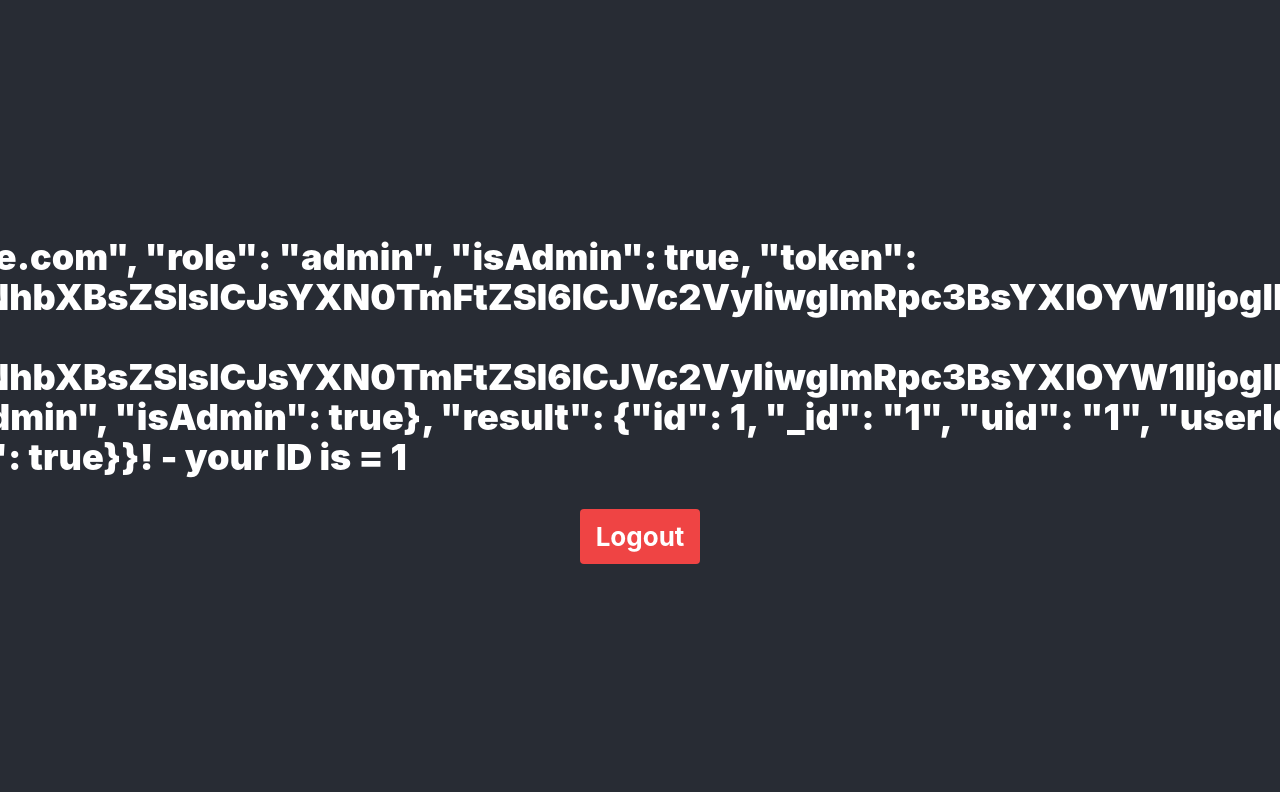
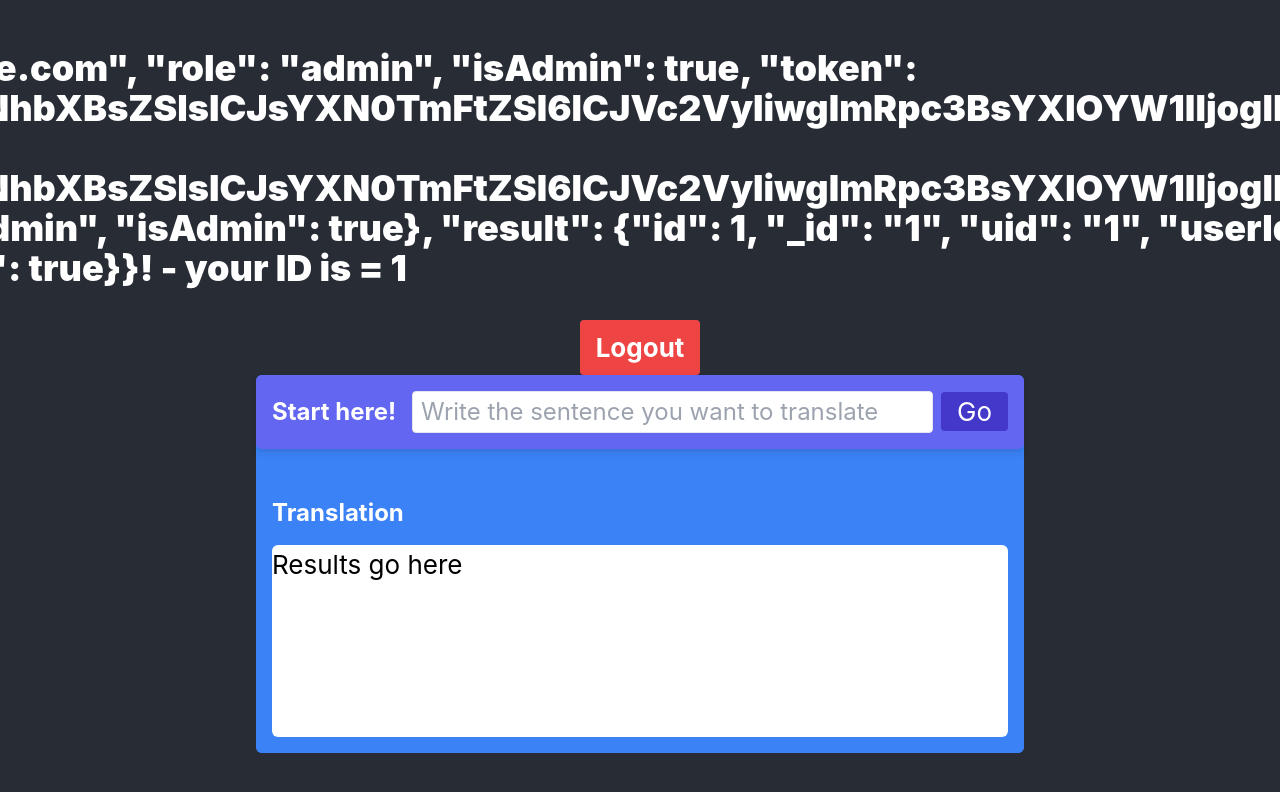
Before and after one commit to GJRTSN/js-a2-signlangtranslator, a React (Create React App) app: page /translator in a window 1280 px wide. Shown: the top 792 px of the page. Built offline with nearby package versions, Linux system fonts and the light colour scheme; sample sign-in values are in the browser's storage.

Commit message:
feat: add storing of user sentence in API

```diff
--- a/src/api/userService.js
+++ b/src/api/userService.js
@@ -2,12 +2,11 @@ import { apiHeaders } from "./config";
 
 const baseUrl = "https://branch-amplified-hydrofoil.glitch.me/translations";
 
-// General-purpose request function that takes custom error messages.
 const requestData = async (url, options, errorMsg) => {
   try {
     const response = await fetch(url, options);
     if (!response.ok) {
-      throw new Error(errorMsg || response.statusText); // Use custom error message if provided.
+      throw new Error(errorMsg || response.statusText);
     }
     return [null, await response.json()];
   } catch (error) {
@@ -15,7 +14,7 @@ const requestData = async (url, options, errorMsg) => {
   }
 };
 
-// Create a new user with custom error message.
+// Create a new user
 const createNewUser = async (username) => {
   return requestData(
     baseUrl,
@@ -28,7 +27,7 @@ const createNewUser = async (username) => {
   );
 };
 
-// Fetch an existing user with custom error message.
+// Fetch an existing user
 const findExistingUser = async (username) => {
   return requestData(
     `${baseUrl}?username=${username}`,
@@ -37,14 +36,14 @@ const findExistingUser = async (username) => {
   );
 };
 
-// Manages user login. Will search for an existing user or create a new one if not found.
+// Search for existing user or create new
 export const loginUser = async (username) => {
   const [error, user] = await findExistingUser(username);
   if (error) return [error, null];
   return user.length ? [null, user.pop()] : createNewUser(username);
 };
 
-// Fetch a user by their ID with custom error message.
+// Fetch a user by their ID.
 export const findUserById = async (userId) => {
   return requestData(
     `${baseUrl}/${userId}`,
@@ -52,3 +51,35 @@ export const findUserById = async (userId) => {
     `Unable to find user with ID: ${userId}.`
   );
 };
+
+// Update a users translations
+export const updateTranslations = async (userId, newTranslation) => {
+  try {
+    // Get current data
+    const [errorFetching, userData] = await findUserById(userId);
+    if (errorFetching) {
+      throw new Error(errorFetching);
+    }
+
+    // Append new translation to current list
+    const updatedTranslations = [...userData.translations, newTranslation];
+
+    // Send updated list back to API
+    const response = await fetch(`${baseUrl}/${userId}`, {
+      method: "PUT",
+      headers: apiHeaders(),
+      body: JSON.stringify({
+        ...userData,
+        translations: updatedTranslations,
+      }),
+    });
+
+    if (!response.ok) {
+      throw new Error("Unable to update translations");
+    }
+
+    return [null, await response.json()];
+  } catch (error) {
+    return [error.message, null];
+  }
+};
--- a/src/components/TranslatePage.jsx
+++ b/src/components/TranslatePage.jsx
@@ -14,7 +14,7 @@ function TranslatePage() {
         Welcome to the translator, {username}! - your ID is = {userId}
       </p>
       <Logout />
-      <div>{/* <Translator /> */}</div>
+      <Translator />
     </div>
   );
 }
--- a/src/components/Translator.jsx
+++ b/src/components/Translator.jsx
@@ -1,6 +1,26 @@
-import React, { useEffect } from "react";
+import React, { useState } from "react";
+import { useSelector } from "react-redux";
+import { updateTranslations } from "../api/userService";
 
 function Translator() {
+  const [inputText, setInputText] = useState("");
+
+  // Get userId from store
+  const userId = useSelector((state) => state.user.userId);
+
+  const handleSubmit = async () => {
+    if (inputText.trim()) {
+      // Call API function to update translations
+      const [error] = await updateTranslations(userId, inputText);
+      if (error) {
+        console.error("Failed to update translations:", error);
+        return;
+      }
+      // Clear input to allow new sentence
+      setInputText("");
+    }
+  };
+
   return (
     <div
       id="translatorContainer"
@@ -12,12 +32,14 @@ function Translator() {
       >
         <h3 className="text-2xl font-bold mr-4">Start here!</h3>
         <input
-          name="username"
+          name="sentence"
+          value={inputText}
+          onChange={(e) => setInputText(e.target.value)}
           placeholder="Write the sentence you want to translate"
-          className="text-black flex-grow px-2 py-1 border rounded text-2xl" // Added flex-grow
+          className="text-black flex-grow px-2 py-1 border rounded text-2xl"
         />
         <button
-          type="submit"
+          onClick={handleSubmit}
           className="ml-2 bg-indigo-700 px-4 rounded hover:bg-indigo-300"
         >
           Go
```
